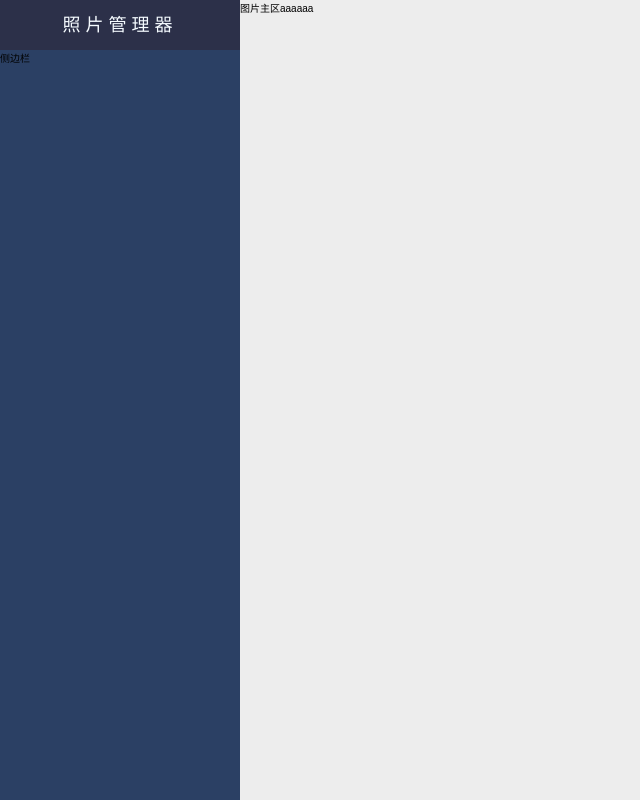
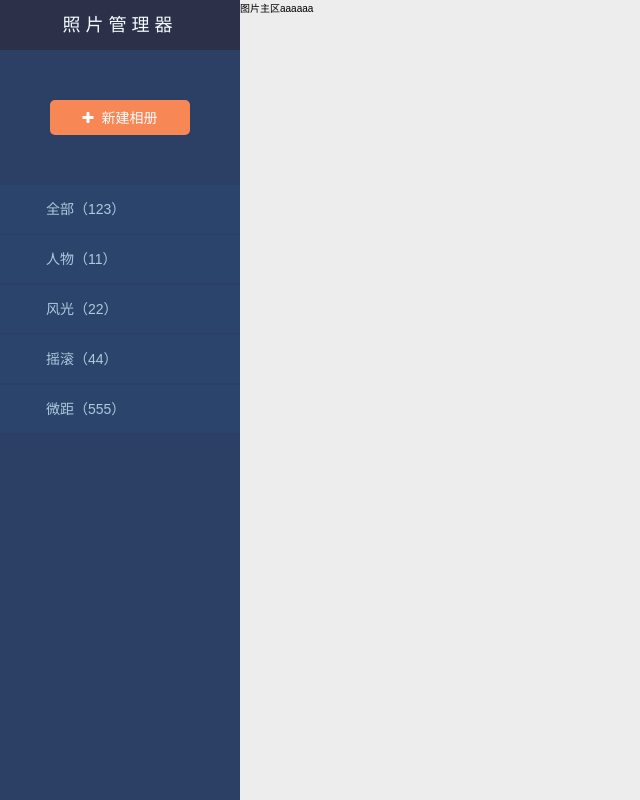
Before and after one commit to cloudsound/PicSite, a website: page manage.html in a window 1280 px wide. Shown: the whole page, without its empty margins (0-640 px from the left). Drawn offline with Linux system fonts and the light colour scheme.

Commit message:
基本完成左侧sidebar样式

```diff
--- a/manage.html
+++ b/manage.html
@@ -3,14 +3,24 @@
     <head>
         <meta charset="UTF-8">
         <title>管理界面</title>
+        <link rel="stylesheet" href="http://apps.bdimg.com/libs/fontawesome/4.2.0/css/font-awesome.min.css">
         <link rel="stylesheet" href="dist/css/manage.css">
     </head>
     <body>
         <div class="outer-wrap">
+
             <div class="sidebar">
-            <h1>照片管理器</h1>
-                侧边栏
+                <h1>照片管理器</h1>
+                <button class="new-album"><i class="fa fa-plus"></i>新建相册</button>
+                <ul class="cate-list">
+                    <li>全部（123）<i class="fa fa-pencil"></i><i class="fa fa-trash-o"></i></li>
+                    <li>人物（11）<i class="fa fa-pencil"></i><i class="fa fa-trash-o"></i></li>
+                    <li>风光（22）<i class="fa fa-pencil"></i><i class="fa fa-trash-o"></i></li>
+                    <li>摇滚（44）<i class="fa fa-pencil"></i><i class="fa fa-trash-o"></i></li>
+                    <li>微距（555）<i class="fa fa-pencil"></i><i class="fa fa-trash-o"></i></li>
+                </ul>
             </div>
+
             <div class="main">
                 图片主区aaaaaa
             </div>
--- a/src/sass/_reset.scss
+++ b/src/sass/_reset.scss
@@ -10,3 +10,11 @@ header,footer,div, body, h1, h2, h3, ul, li {
     margin: 0;
     padding: 0;
 }
+li {
+    list-style-type: none;
+}
+button{
+    border:none;
+    outline: none;
+    cursor: pointer;
+}
--- a/src/sass/_variables.scss
+++ b/src/sass/_variables.scss
@@ -9,5 +9,10 @@ $word-color-active:#F5FBFF;
 $back-gray:#ededed;
 $title-back:#2c3049;
 
+$btn-orange:#f78755;
+
+$cate-list-blue:#2b446b;
+$cate-list-blue-active:#2d4e7c;
+
 // headerHeight
 $headerHeight:50px;
--- a/src/sass/manage/_sidebar.scss
+++ b/src/sass/manage/_sidebar.scss
@@ -1,22 +1,77 @@
-.outer-wrap{
-    overflow:hidden;
+.outer-wrap {
+    overflow: hidden;
     min-height: 100%;
 }
-.sidebar{
+.sidebar {
     margin-bottom: -10000px;
     padding-bottom: 10000px;
     width: 240px;
     background-color: $banner-color;
     float: left;
 
-    h1{
-        height:50px;
+    h1 {
+        height: 50px;
         text-align: center;
         line-height: 50px;
         letter-spacing: 5px;
         font-weight: normal;
         font-size: 1.8rem;
-        background-color:$title-back;
-        color:$word-color-active;
+        background-color: $title-back;
+        color: $word-color-active;
+    }
+    .new-album {
+        display: block;
+        background-color: $btn-orange;
+        width: 140px;
+        height: 35px;
+        line-height: 35px;
+        margin: 50px auto;
+        border-radius: 5px;
+        color: $word-color-active;
+        font-size: 1.4rem;
+
+        i {
+            margin-right: 8px;
+        }
+    }
+    .cate-list {
+        color: $word-color;
+        font-size: 1.4rem;
+
+        li {
+            height: 48px;
+            line-height: 48px;
+            background-color: $cate-list-blue;
+            margin: 2px 0;
+            padding-left: 46px;
+            cursor: pointer;
+            position:relative;
+
+            i{
+                display:none;
+                position: absolute;
+                top:18px;
+                font-size:1.6rem;
+            }
+
+            .fa-trash-o{
+                right:20px;
+            }
+            .fa-pencil{
+                right:48px;
+            }
+
+            // transition: 0.4s ease;
+
+            &:hover {
+                border-left: 4px solid $btn-orange;
+                padding-left: 42px;
+                background-color: $cate-list-blue-active;
+
+                i{
+                    display:inline-block;
+                }
+            }
+        }
     }
 }
```
Also changed, not shown: dist/css/index.css, dist/css/manage.css, src/css/index.css, src/css/manage.css.
